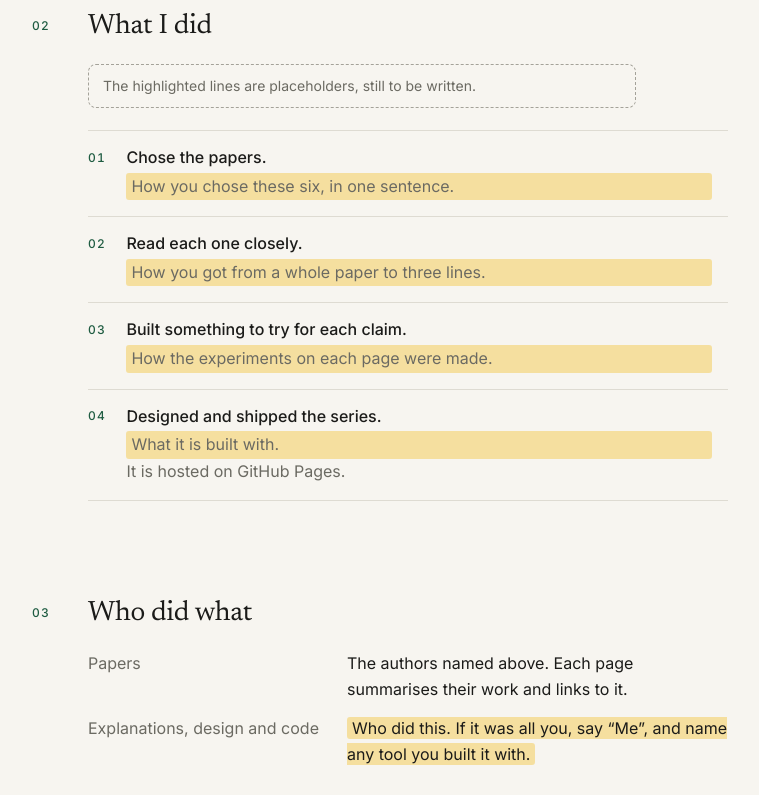
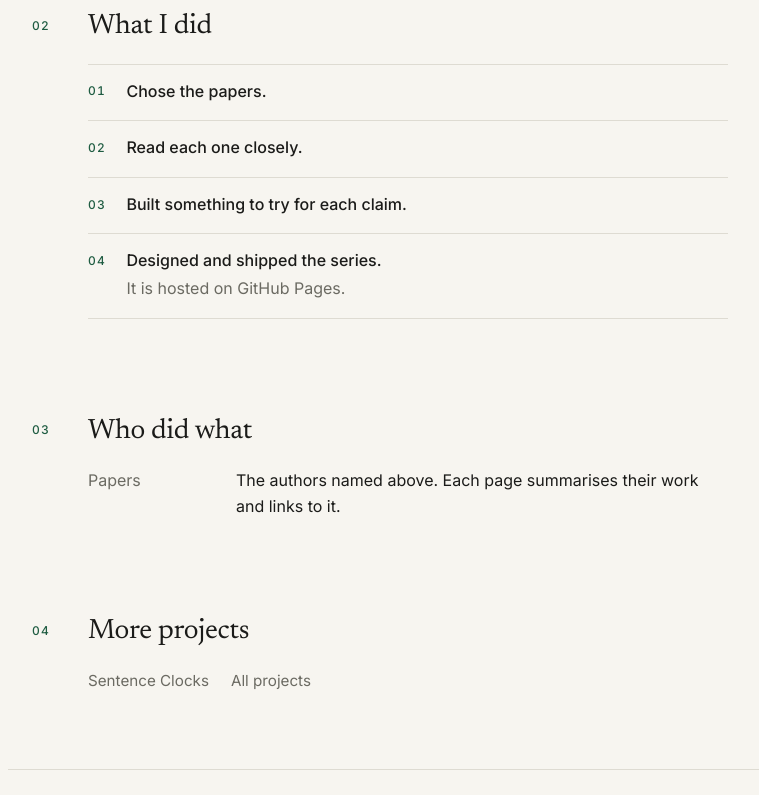
Before and after one commit to zula-root/zularoot.com, a plain HTML site: page projects/research-summaries.html in a window 1280 px wide. Shown: the part 1680-2475 px from the top of the page, without its empty margins (96-855 px from the left). Drawn offline with Linux system fonts and the light colour scheme.

Commit message:
Research page: drop the lines still to be written
Co-Authored-By: Claude Opus 5.5 <noreply@anthropic.com>

```diff
--- a/projects/research-summaries.html
+++ b/projects/research-summaries.html
@@ -92,12 +92,11 @@
       <span class="num" aria-hidden="true">02</span>
       <div class="body">
         <h2 id="h-did">What I did</h2>
-        <p class="draft-note">The highlighted lines are placeholders, still to be written.</p>
         <ol class="steps">
-          <li><div><b>Chose the papers.</b><span><span class="tk">How you chose these six, in one sentence.</span></span></div></li>
-          <li><div><b>Read each one closely.</b><span><span class="tk">How you got from a whole paper to three lines.</span></span></div></li>
-          <li><div><b>Built something to try for each claim.</b><span><span class="tk">How the experiments on each page were made.</span></span></div></li>
-          <li><div><b>Designed and shipped the series.</b><span><span class="tk">What it is built with.</span> It is hosted on GitHub Pages.</span></div></li>
+          <li><div><b>Chose the papers.</b></div></li>
+          <li><div><b>Read each one closely.</b></div></li>
+          <li><div><b>Built something to try for each claim.</b></div></li>
+          <li><div><b>Designed and shipped the series.</b><span>It is hosted on GitHub Pages.</span></div></li>
         </ol>
       </div>
     </section>
@@ -109,8 +108,6 @@
         <dl class="roles">
           <dt>Papers</dt>
           <dd>The authors named above. Each page summarises their work and links to it.</dd>
-          <dt>Explanations, design and code</dt>
-          <dd><span class="tk">Who did this. If it was all you, say “Me”, and name any tool you built it with.</span></dd>
         </dl>
       </div>
     </section>
```
